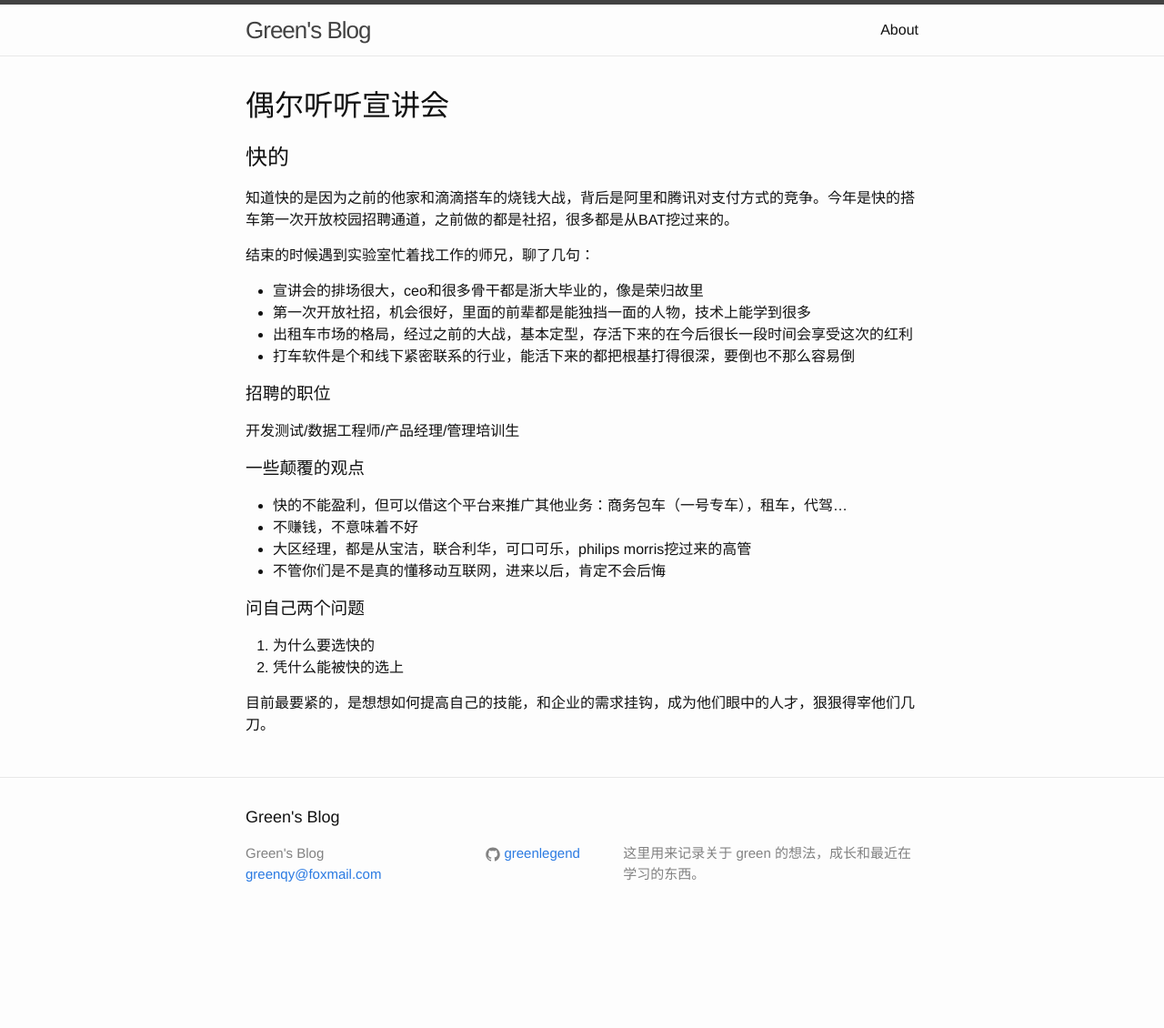
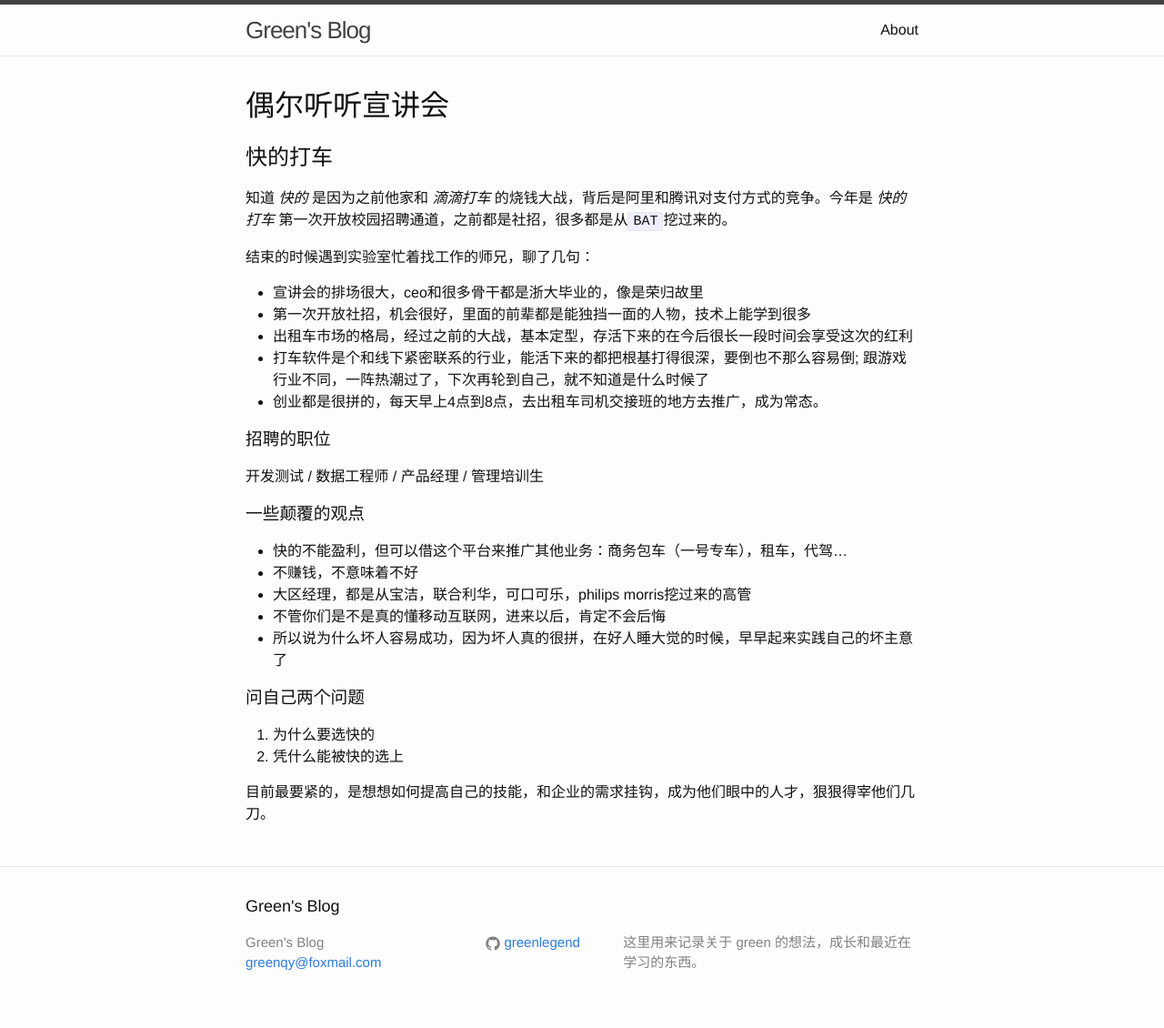
Before and after one commit to kidodo/greenqy.github.io, a Jekyll site: the page built from _posts/2014-11-02-偶尔听听宣讲会.md, in a window 1280 px wide. Shown: the whole page at 91% size. Built offline with Jekyll 4.4.1, drawn with Linux system fonts in a browser that asks for light colours; before the commit the page ends 1032 px from its top, so only the background shows below that.

Commit message:
modify xuanjianghui

```diff
--- a/_posts/2014-11-02-偶尔听听宣讲会.md
+++ b/_posts/2014-11-02-偶尔听听宣讲会.md
@@ -4,26 +4,28 @@ layout: default
 偶尔听听宣讲会
 =============
 
-快的
------
+快的打车
+--------
 
-知道快的是因为之前的他家和滴滴搭车的烧钱大战，背后是阿里和腾讯对支付方式的竞争。今年是快的搭车第一次开放校园招聘通道，之前做的都是社招，很多都是从BAT挖过来的。
+知道 *快的* 是因为之前他家和 *滴滴打车* 的烧钱大战，背后是阿里和腾讯对支付方式的竞争。今年是 *快的打车* 第一次开放校园招聘通道，之前都是社招，很多都是从`BAT`挖过来的。
 
 结束的时候遇到实验室忙着找工作的师兄，聊了几句：
 
 * 宣讲会的排场很大，ceo和很多骨干都是浙大毕业的，像是荣归故里
 * 第一次开放社招，机会很好，里面的前辈都是能独挡一面的人物，技术上能学到很多
 * 出租车市场的格局，经过之前的大战，基本定型，存活下来的在今后很长一段时间会享受这次的红利
-* 打车软件是个和线下紧密联系的行业，能活下来的都把根基打得很深，要倒也不那么容易倒
+* 打车软件是个和线下紧密联系的行业，能活下来的都把根基打得很深，要倒也不那么容易倒; 跟游戏行业不同，一阵热潮过了，下次再轮到自己，就不知道是什么时候了
+* 创业都是很拼的，每天早上4点到8点，去出租车司机交接班的地方去推广，成为常态。
 
 ### 招聘的职位
-开发测试/数据工程师/产品经理/管理培训生
+开发测试 / 数据工程师 / 产品经理 / 管理培训生
 
 ### 一些颠覆的观点
 * 快的不能盈利，但可以借这个平台来推广其他业务：商务包车（一号专车），租车，代驾...
 * 不赚钱，不意味着不好
 * 大区经理，都是从宝洁，联合利华，可口可乐，philips morris挖过来的高管
 * 不管你们是不是真的懂移动互联网，进来以后，肯定不会后悔
+* 所以说为什么坏人容易成功，因为坏人真的很拼，在好人睡大觉的时候，早早起来实践自己的坏主意了
 
 ### 问自己两个问题
 1. 为什么要选快的
```
